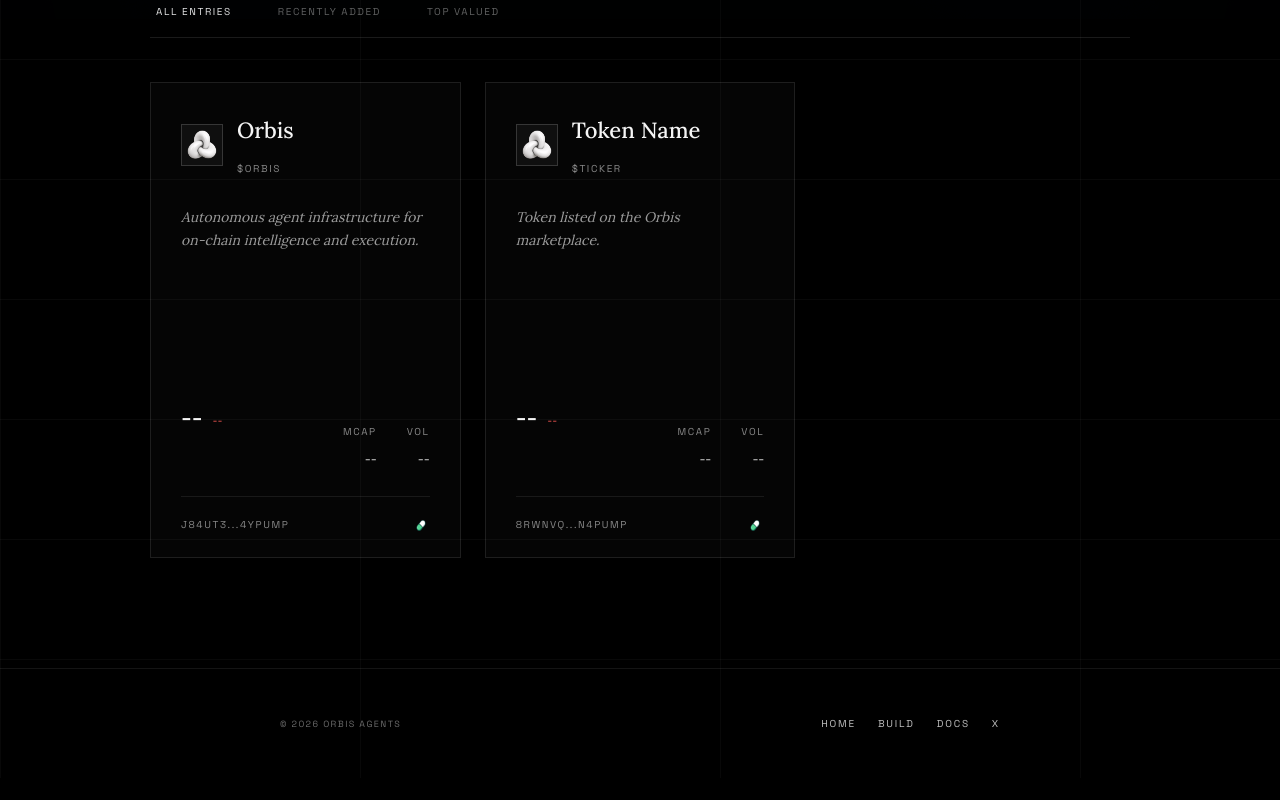
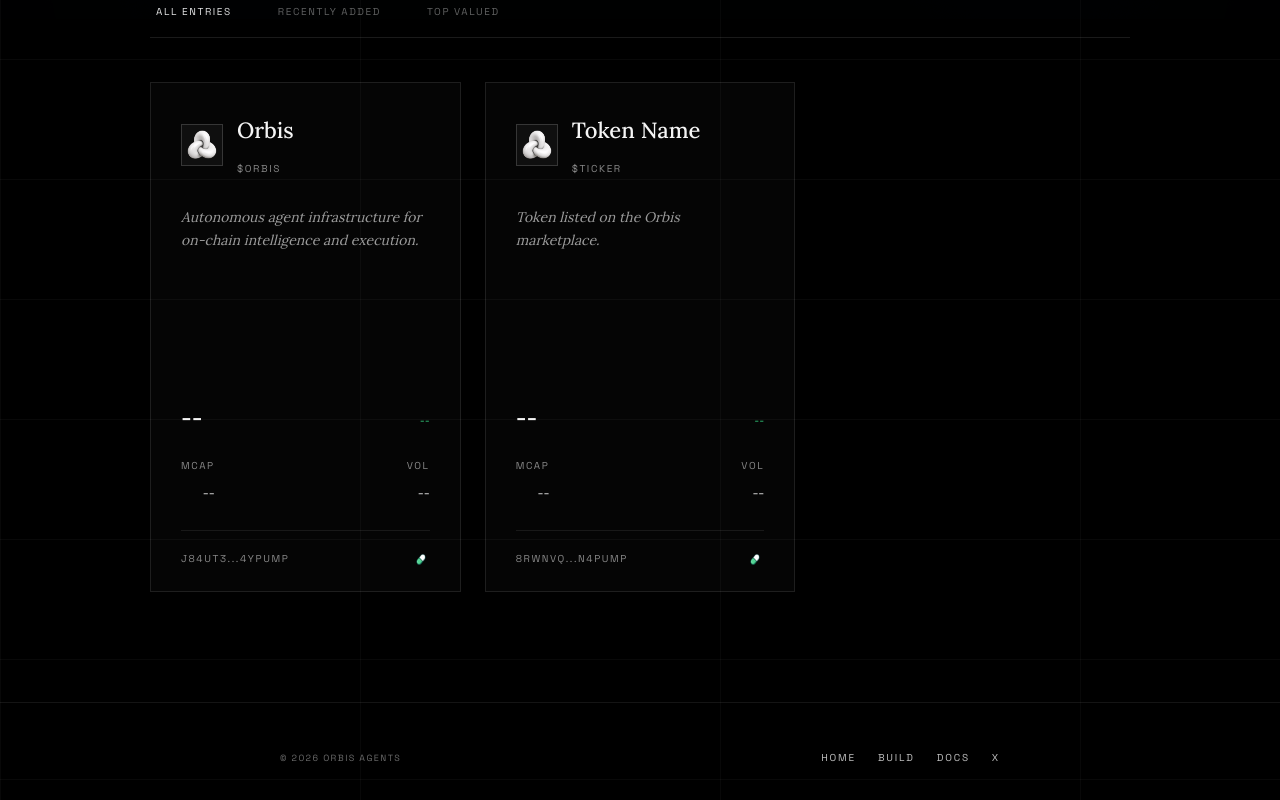
Before and after one commit to fliagoldvargas-hash/arn, a Next.js app: page /marketplace in a window 1280 px wide. Shown: the part 781-1581 px from the top of the page. Before the commit the page ends 1559 px from the top, so only its background shows below. Built offline with nearby package versions, Linux system fonts and the light colour scheme; no server answers.

Commit message:
Polish marketplace price states

```diff
--- a/src/app/globals.css
+++ b/src/app/globals.css
@@ -1754,33 +1754,54 @@ button {
 
 .marketplace-demo-chart path {
   fill: none;
-  stroke: #d13d36;
   stroke-width: 2;
   stroke-linecap: round;
   stroke-linejoin: round;
 }
 
+.marketplace-demo-chart.is-positive path {
+  stroke: #35d07f;
+}
+
+.marketplace-demo-chart.is-negative path {
+  stroke: #ff5b56;
+}
+
 .marketplace-demo-price {
   display: flex;
   align-items: baseline;
-  gap: 10px;
+  justify-content: space-between;
+  gap: 12px;
+  min-width: 0;
 }
 
 .marketplace-demo-price strong {
+  min-width: 0;
+  overflow: hidden;
+  text-overflow: ellipsis;
   font-size: 18px;
 }
 
 .marketplace-demo-price span {
-  color: #ff5b56;
+  flex: 0 0 auto;
   font-family: var(--font-display), var(--font-sans), sans-serif;
   font-size: 11px;
+  white-space: nowrap;
+}
+
+.marketplace-demo-price span.is-positive {
+  color: #35d07f;
+}
+
+.marketplace-demo-price span.is-negative {
+  color: #ff5b56;
 }
 
 .marketplace-demo-metrics {
   display: flex;
-  justify-content: flex-end;
+  justify-content: space-between;
   gap: 30px;
-  margin-top: -16px;
+  margin-top: 18px;
   text-align: right;
 }
 
--- a/src/components/RyuxMarketplacePage.tsx
+++ b/src/components/RyuxMarketplacePage.tsx
@@ -393,7 +393,7 @@ export function RyuxMarketplacePage({ holderVotingOnly = false }: { holderVoting
                     </div>
                   </div>
                   <p>{agent.description}</p>
-                  <svg className="marketplace-demo-chart" viewBox="0 0 238 78" role="img" aria-label={`${agent.name} price chart`}>
+                  <svg className={`marketplace-demo-chart ${(live?.change24h ?? 0) >= 0 ? "is-positive" : "is-negative"}`} viewBox="0 0 238 78" role="img" aria-label={`${agent.name} price chart`}>
                     <path d={buildChartPath(live?.chart ?? [])} />
                   </svg>
                   <div className="marketplace-demo-price">
```
